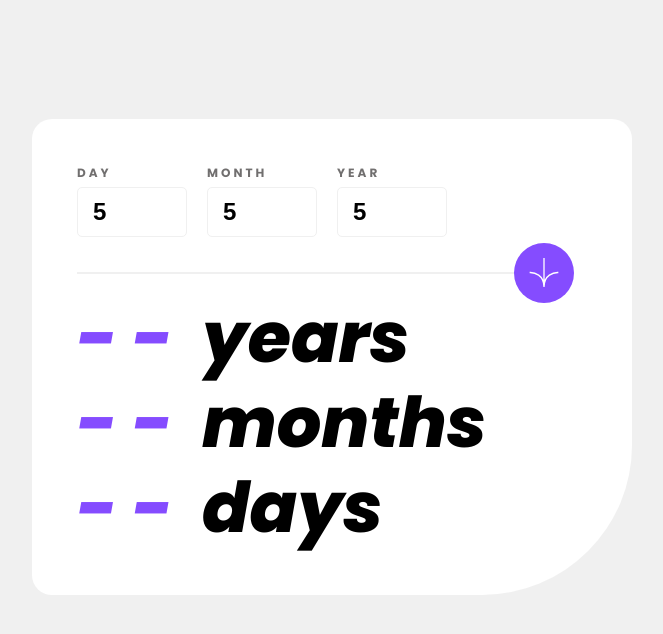
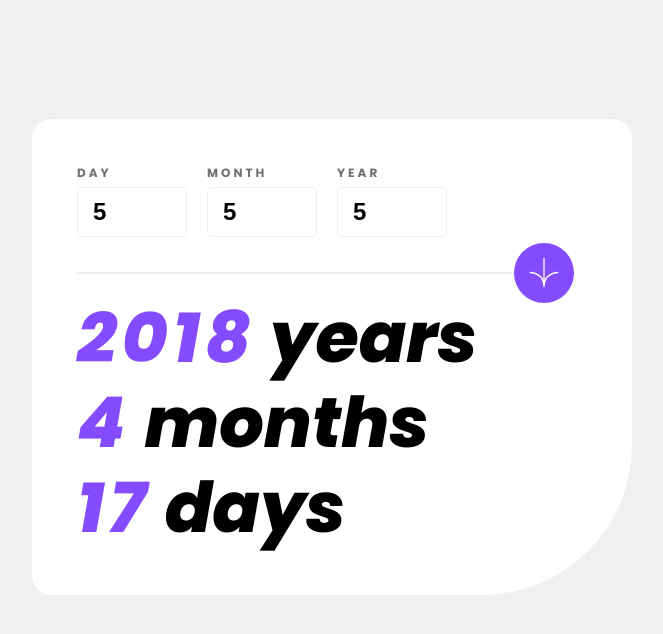
Before and after one commit to anaislcno/Age-Calculator-App, a plain HTML site: page index.html in a window 1280 px wide. Both pictures are taken after typing "5", "5", "5" into the empty fields and a click on the input 852 px from the left and 272 px from the top of the page. Shown: the whole page, without its empty margins (308-971 px from the left). Drawn offline with Linux system fonts and the light colour scheme.

Commit message:
add age calcul

```diff
--- a/js/app.js
+++ b/js/app.js
@@ -134,7 +134,7 @@ const checkYear = () => {
 
 // Calculate nb of leap years (for having the right amount of days)
 
-const numLeapYears = () => {
+const nbLeapYears = () => {
   const startYear = yearEl.value.trim();
   let yearRange = [];
 
@@ -155,7 +155,89 @@ const numLeapYears = () => {
   return newArray.length;
 };
 
-// Calculate age function
+// Calculate total months and days
+
+const nbMonthsAndDays = (nbDays) => {
+  let monthsAndDays = [];
+
+  let daysPerMonth = nbDaysPerMonth(currentYear);
+
+  // calculates the nber of months remaining
+  for (let months = 0, n = 0; n < nbDays; months++) {
+    n += daysPerMonth[months];
+    monthsAndDays[0] = months;
+  }
+
+  // calculates the nber of days remaining
+  if (monthsAndDays[0] == 0) {
+    monthsAndDays[1] = nbDays;
+  } else {
+    for (let i = 0, days = 0; i < monthsAndDays[0]; i++) {
+      days += daysPerMonth[i];
+      monthsAndDays[1] = nbDays - days;
+    }
+  }
+
+  // return the nber of [months, days]
+  return monthsAndDays;
+};
+
+// Calculate total
+
+let resultYears;
+let resultMonths;
+let resultDays;
+let resultYearsAndMonths;
+
+const calculateTotal = () => {
+  // One day in ms
+  const oneDay = 1000 * 60 * 60 * 24;
+
+  // Nb of leap years
+  const leapYears = nbLeapYears();
+
+  const year = yearEl.value.trim();
+  const month = monthEl.value.trim();
+  const day = dayEl.value.trim();
+
+  // Date provided
+  const inputDate = new Date(year, month - 1, day);
+  // Preferred method; never interprets any value as being a relative offset,
+  // but instead uses the year value as-is
+  inputDate.setFullYear(yearEl.value.trim());
+  // now: 98 is 98 (not 1998)
+
+  // Current date
+  const currentDate = new Date();
+
+  // Calculate the difference in ms
+  let diff = Math.round(currentDate.getTime() - inputDate.getTime());
+
+  if (diff < 0) {
+    showError("day", "Must be in the past");
+  } else {
+    // Nb of days
+    let nbDays = Math.floor(diff / oneDay);
+
+    // W/ leap years
+    nbDays -= leapYears;
+
+    // Nb of years
+    let resultYears = Math.floor(nbDays / 365);
+    nbDays -= +resultYears * 365;
+
+    // Nb of months and days
+    resultYearsAndMonths = nbMonthsAndDays(nbDays);
+
+    let resultMonths = resultYearsAndMonths[0];
+
+    let resultDays = resultYearsAndMonths[1];
+
+    document.getElementById("result__year").textContent = resultYears;
+    document.getElementById("result__month").textContent = resultMonths;
+    document.getElementById("result__day").textContent = resultDays;
+  }
+};
 
 // Submit function
 
@@ -170,6 +252,10 @@ form.addEventListener("submit", function (e) {
 
   if (isFormValid) {
     console.log("Form is valid");
-    // calculateAge();
+    console.log("resultYears:", resultYears);
+    console.log("resultMonths:", resultMonths);
+    console.log("resultDays:", resultDays);
+
+    calculateTotal();
   }
 });
--- a/styles.css
+++ b/styles.css
@@ -164,7 +164,7 @@ input[type="number"]::-webkit-outer-spin-button {
 
 span {
   color: var(--purple);
-  letter-spacing: 15px;
+  letter-spacing: 5px;
 }
 
 /* Attribution */
@@ -227,6 +227,6 @@ span {
   }
 
   span {
-    letter-spacing: 5px;
+    letter-spacing: 2px;
   }
 }
```
